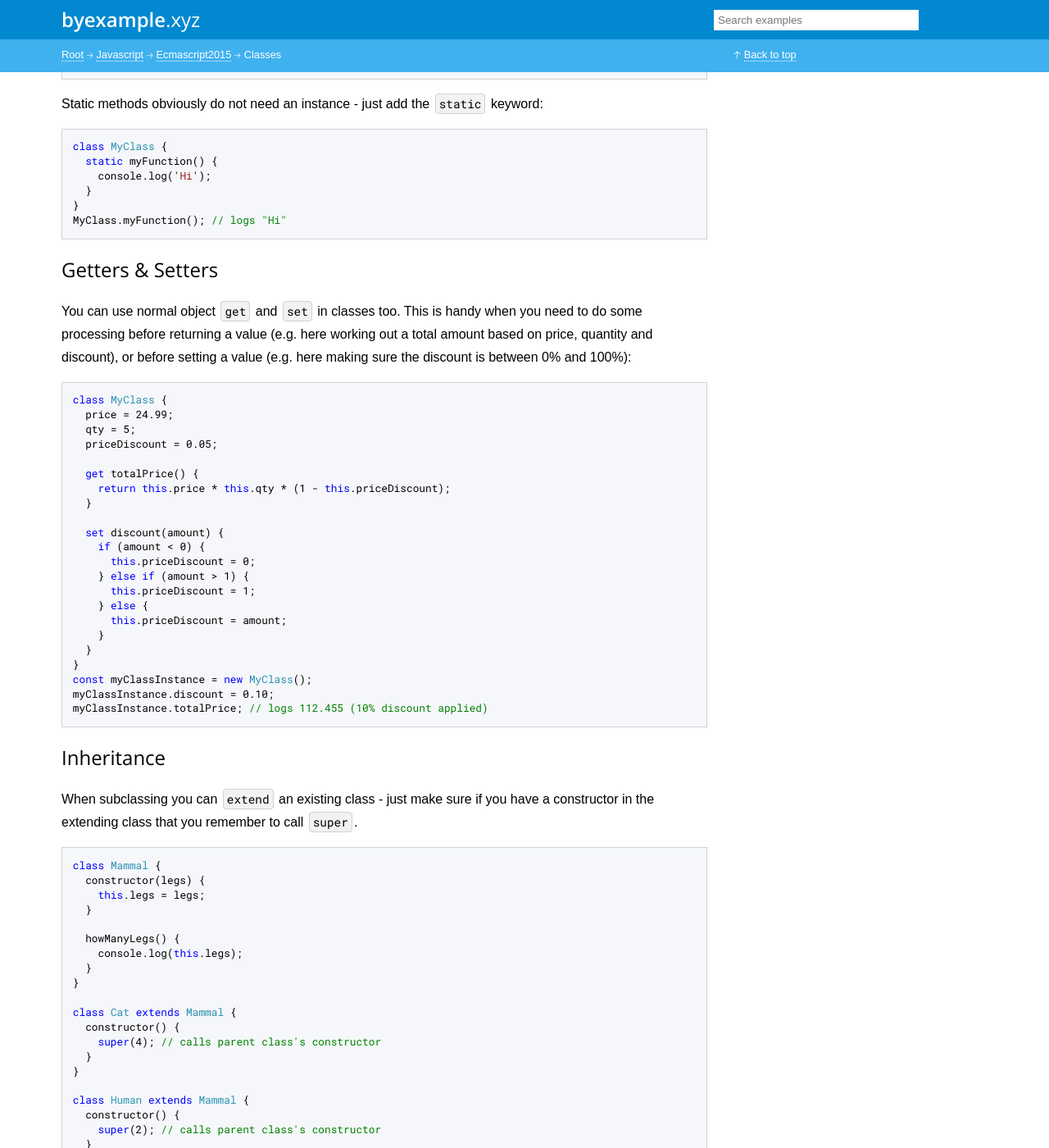
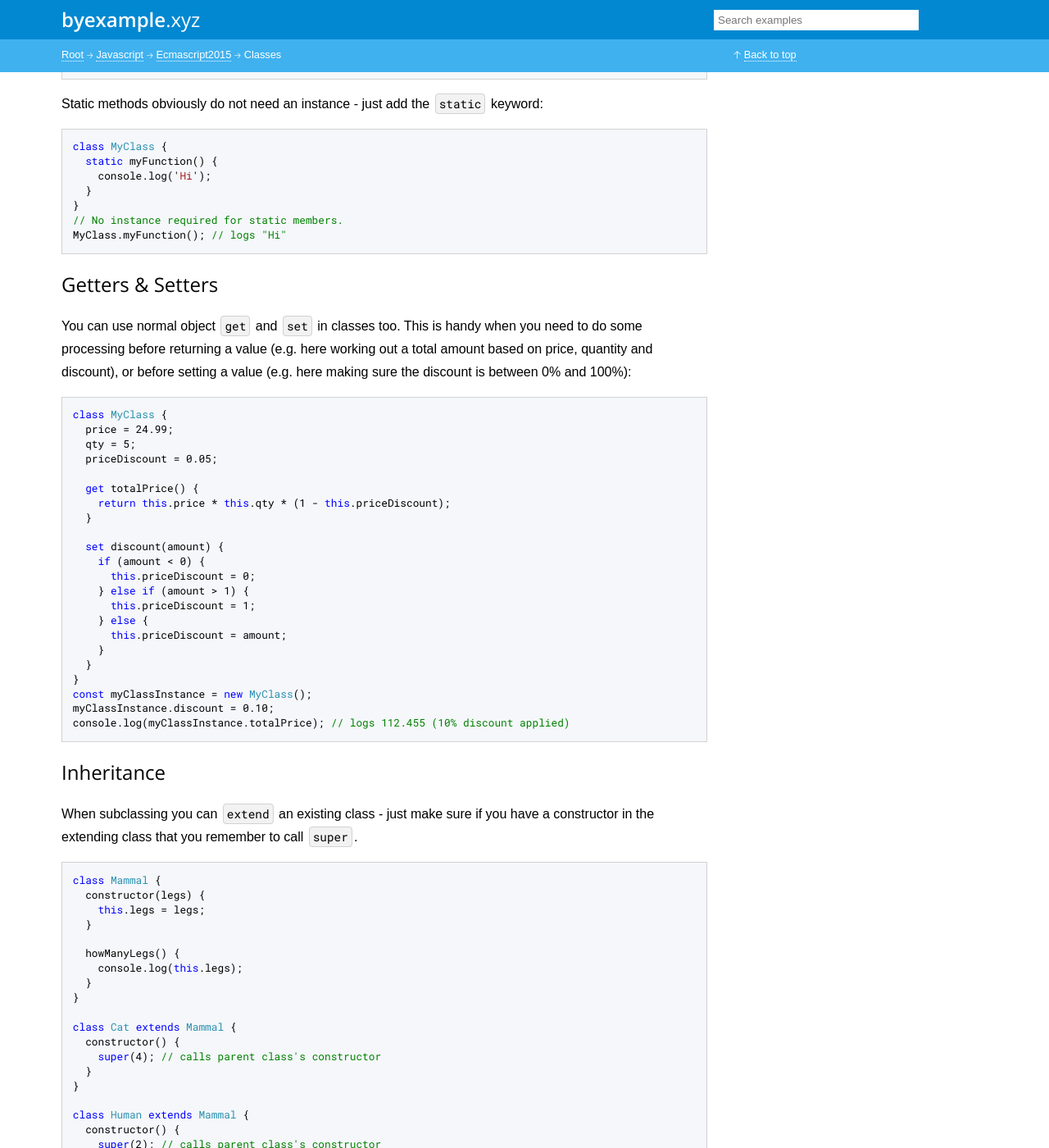
Before and after one commit to matt1/byexample.xyz, a Jekyll site: the page built from _examples/javascript/ECMAScript2015/classes.md, in a window 1280 px wide and 1400 px high, scrolled down 1207 px. Shown: the whole window at 82% size. Built offline with Jekyll 4.4.1, drawn with Linux system fonts in a browser that asks for light colours.

Commit message:
Update classes.md

````diff
--- a/_examples/javascript/ECMAScript2015/classes.md
+++ b/_examples/javascript/ECMAScript2015/classes.md
@@ -74,6 +74,7 @@ class MyClass {
     console.log('Hi');
   }
 }
+// No instance required for static members.
 MyClass.myFunction(); // logs "Hi"
 ```
 
@@ -106,7 +107,7 @@ class MyClass {
 }
 const myClassInstance = new MyClass();
 myClassInstance.discount = 0.10;
-myClassInstance.totalPrice; // logs 112.455 (10% discount applied)
+console.log(myClassInstance.totalPrice); // logs 112.455 (10% discount applied)
 ```
 
 ## Inheritance
````
